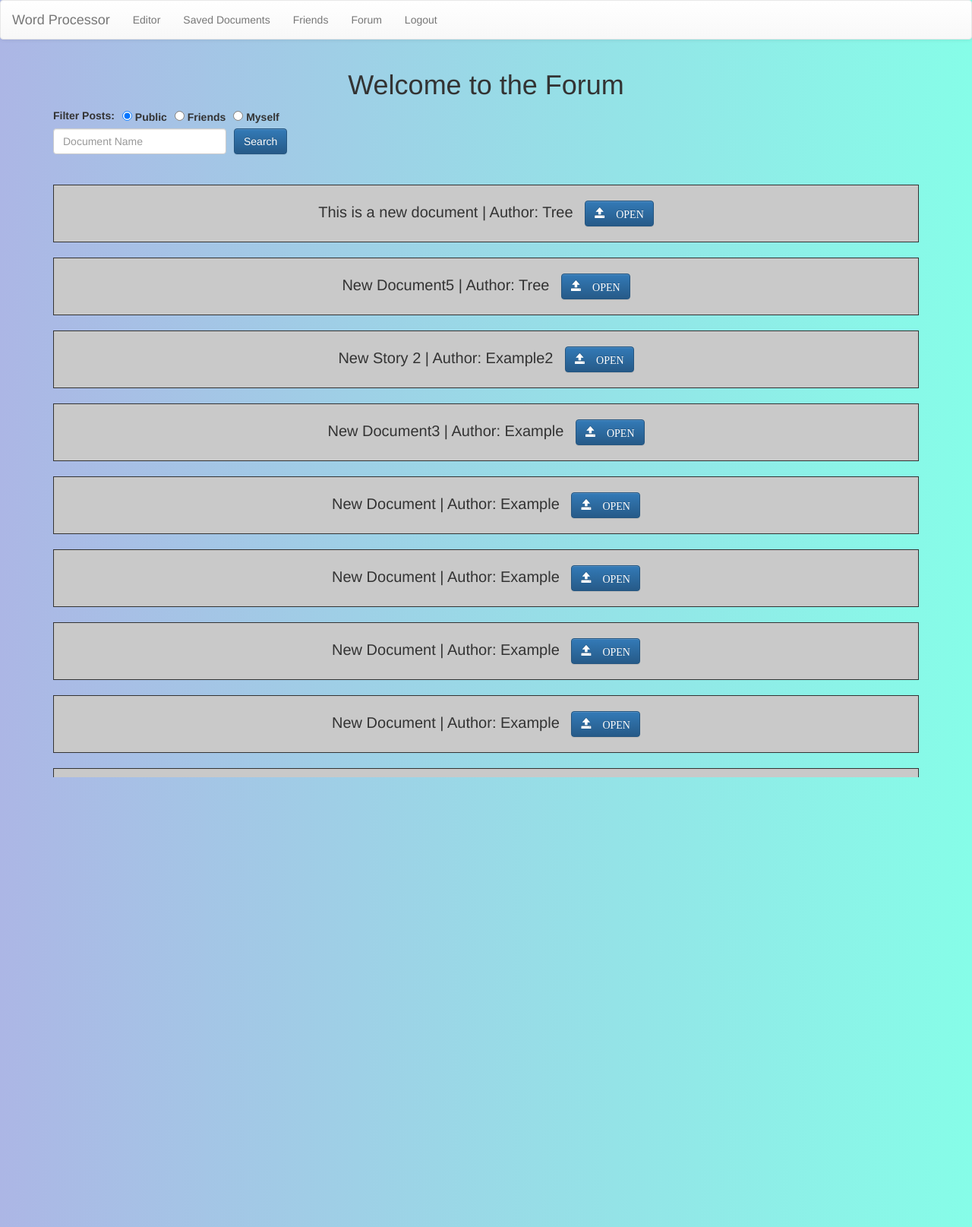
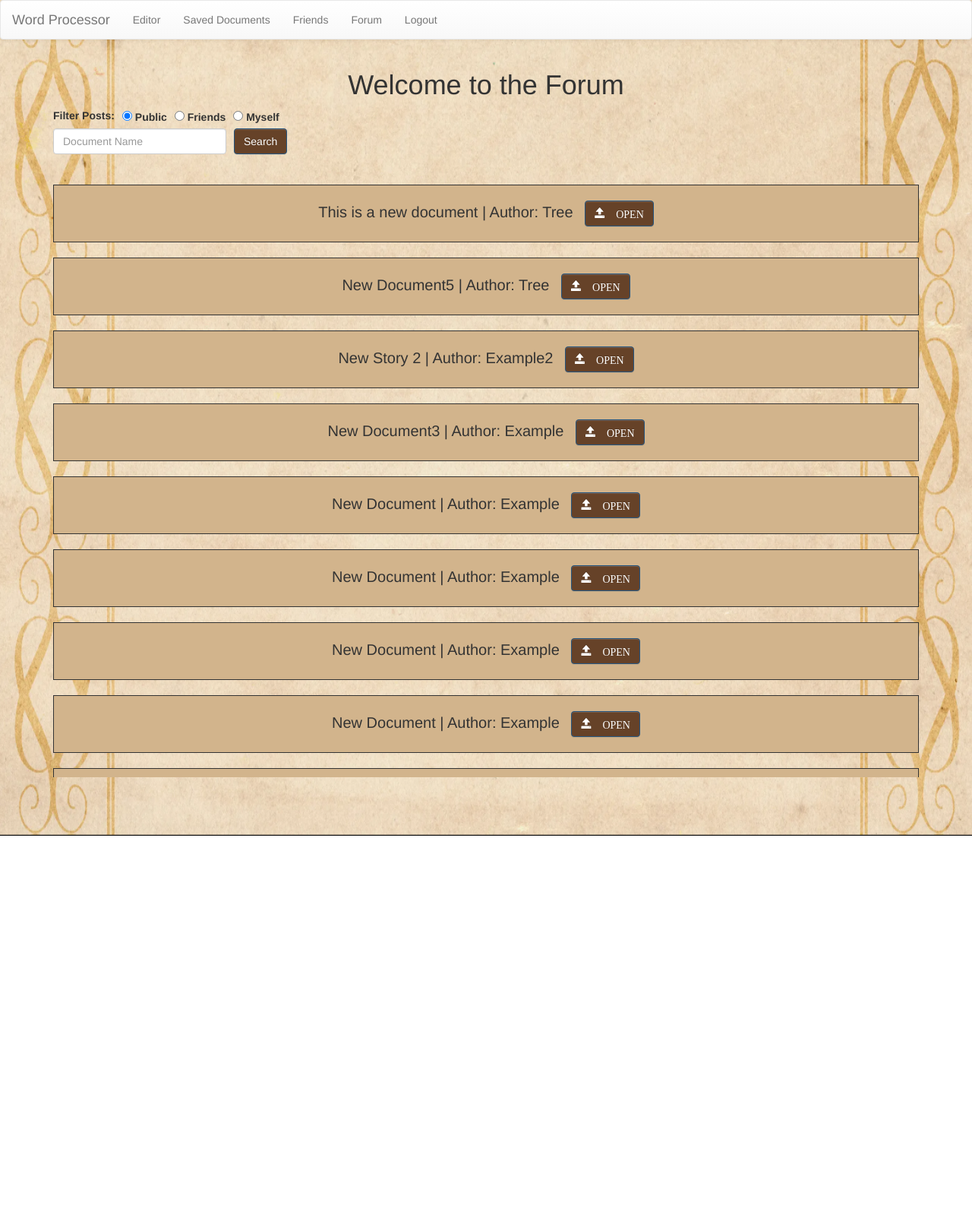
Before and after one commit to jake-schmm/WordProcessor, a PHP site: page /presentation/forum.php in a window 1280 px wide. Shown: the top 1615 px of the page at 76% size. Run offline with PHP 8.4, Linux system fonts and the light colour scheme; data comes from the database, SQL or seed files in the repository.

Commit message:
Backgrounds

```diff
--- a/presentation/forum.php
+++ b/presentation/forum.php
@@ -15,7 +15,7 @@
         padding: 20px;
         margin: 20px 0;
         text-align: center;
-        background: #c9c9c9;
+        background: #d2b48c;
         font-size: 20px;
     }
     .button-container {
@@ -31,14 +31,24 @@
         gap: 10px;
     }
     .openButton {
+        background:#664228;
         margin-left: 10px;
+    }
+    .btn-primary {
+        background:#664228;
     }
     body {
         /* https://uigradients.com/#Windy */
         background: #acb6e5; /* fallback for old browsers */
         background: -webkit-linear-gradient(to right, #acb6e5, #86fde8); /* Chrome 10-25, Safari 5.1-6 */
         background: linear-gradient(to right, #acb6e5, #86fde8); /* W3C, IE 10+/ Edge, Firefox 16+, Chrome 26+, Opera 12+, Safari 7+ */
+        background-image: url('../images/background6.png');
+        background-position: center;
+        background-repeat: no-repeat;
+        background-size: 100% 1100px;
+        min-height: 1100px;
     }
+
    </style>
    <!-- navbar functionality -->
    <script src="https://ajax.googleapis.com/ajax/libs/jquery/3.6.3/jquery.min.js"></script>
--- a/presentation/login.php
+++ b/presentation/login.php
@@ -41,6 +41,12 @@ if ($_SERVER['REQUEST_METHOD'] == 'POST') {
         text-align: center;
         margin-bottom: 30px;
       }
+      body {
+            background-image: url('../images/background5.png');
+            background-position: center;
+            background-repeat: no-repeat;
+            background-size: cover;
+        }
     </style>
   </head>
   <body>
--- a/presentation/register.php
+++ b/presentation/register.php
@@ -45,6 +45,12 @@ if ($_SERVER['REQUEST_METHOD'] == 'POST') {
         text-align: center;
         margin-bottom: 30px;
       }
+      body {
+            background-image: url('../images/background5.png');
+            background-position: center;
+            background-repeat: no-repeat;
+            background-size: cover;
+        }
     </style>
   </head>
   <body>
```
Also changed, not shown: presentation/index.php (+25 -1 lines), presentation/saved_documents.php (+7 -1 lines), images/background5.png (added), images/background6.png (added).
